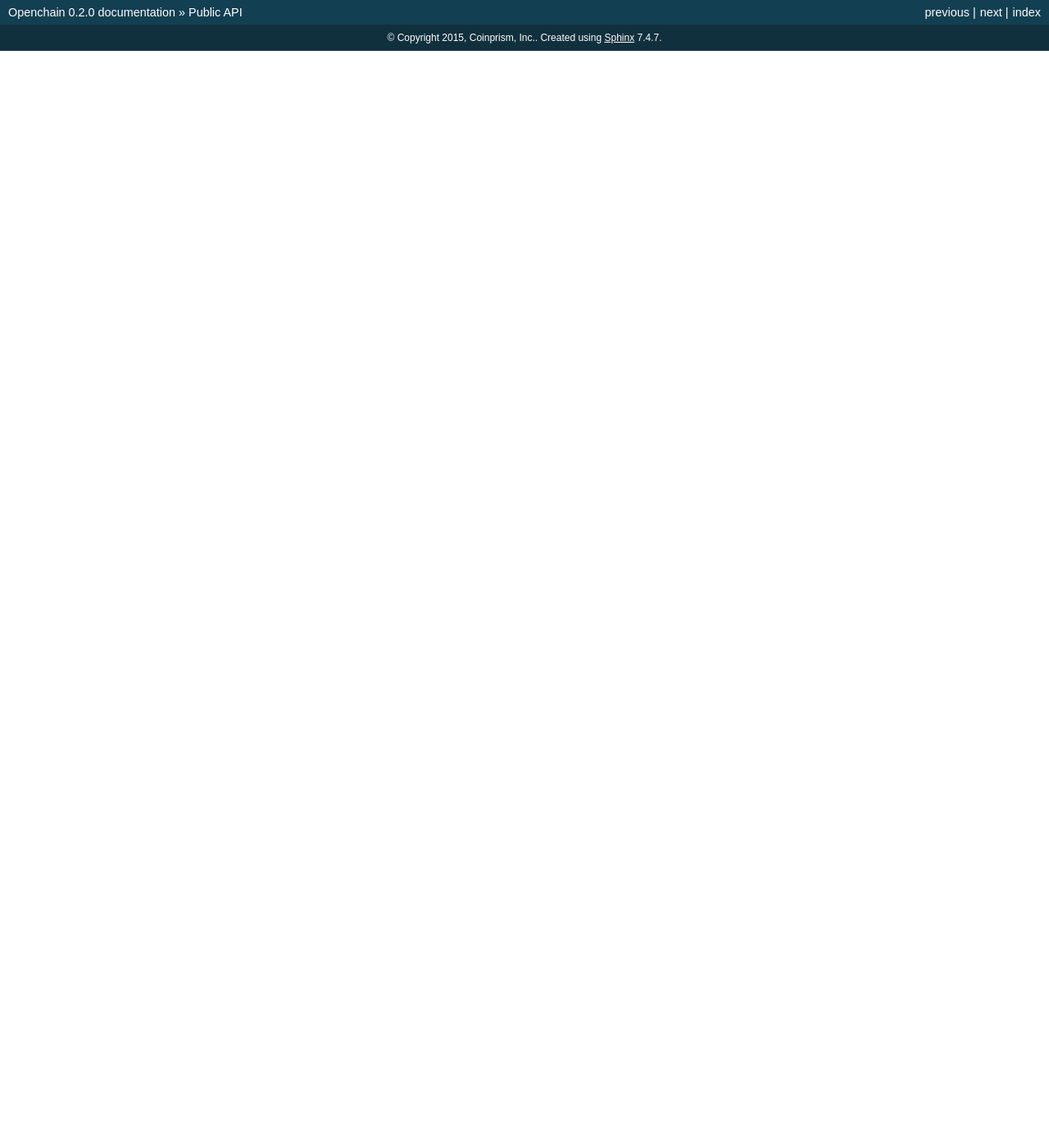
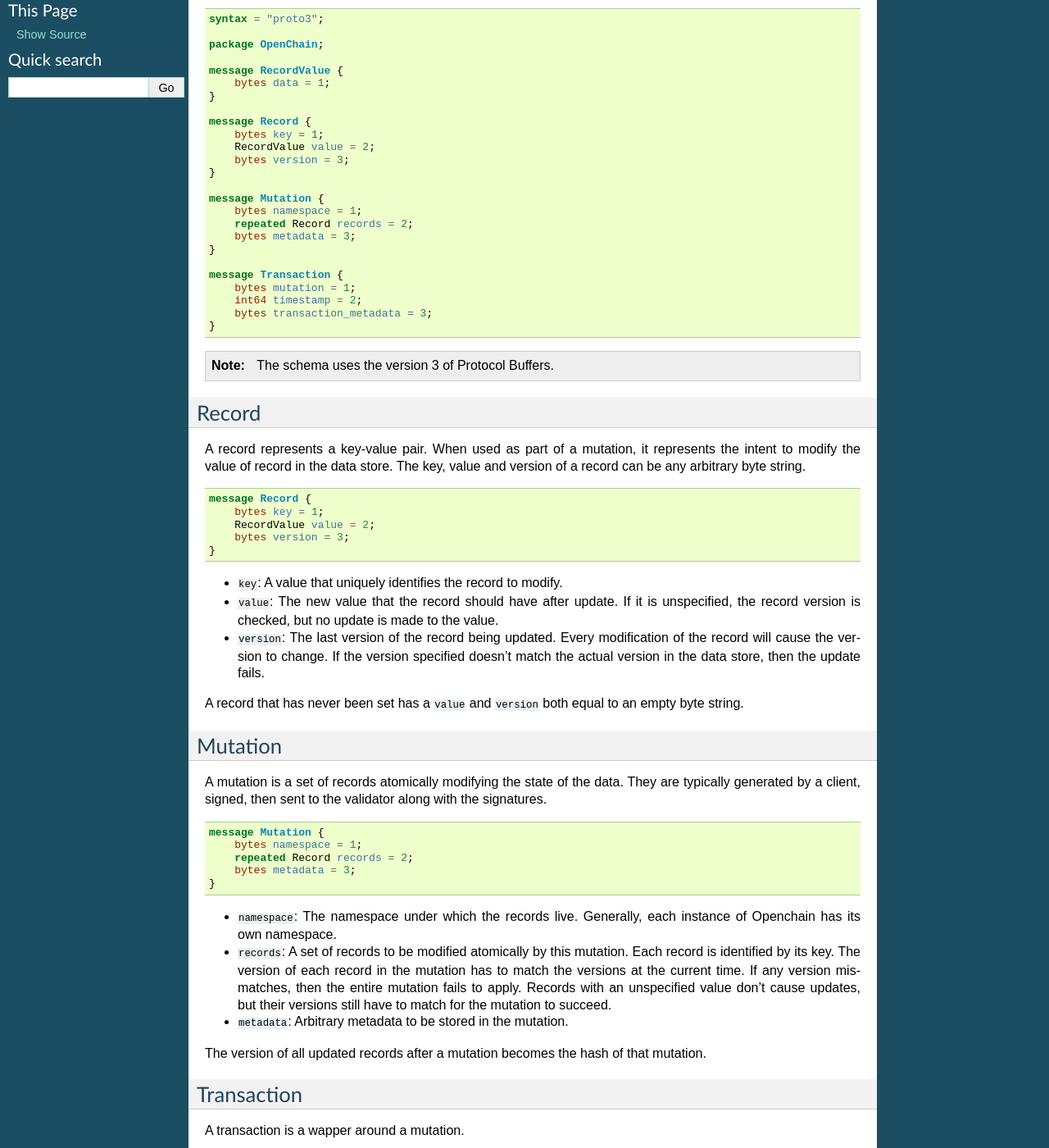
Before and after one commit to openchain/docs, a Sphinx documentation site: the page built from docs/source/api/data-structures.rst, in a window 1280 px wide and 1400 px high, scrolled down 270 px. Shown: the whole window at 82% size. Built offline with Sphinx 7.4.7, drawn with Linux system fonts in a browser that asks for light colours; before the commit the page ends 900 px from its top, so only the background shows below that; some of the changed text lies outside the part shown.

Commit message:
Write the section data-structures.rst

```diff
--- a/docs/source/api/data-structures.rst
+++ b/docs/source/api/data-structures.rst
@@ -1,6 +1,100 @@
-Public API
-==========
+Openchain data structures
+=========================
 
-.. todo::
+Openchain relies on several data structures for communication between clients and servers. These data structures are a key part of the Openchain API.
 
-   This section is not yet available.
+These data structures are serialized and deserialized using `Protocol Buffers <https://developers.google.com/protocol-buffers/>`_.
+
+Schema
+------
+
+The full schema is the following:
+
+.. code-block:: protobuf
+
+    syntax = "proto3";
+
+    package OpenChain;
+
+    message RecordValue {
+        bytes data = 1;
+    }
+
+    message Record {
+        bytes key = 1;
+        RecordValue value = 2;
+        bytes version = 3;
+    }
+
+    message Mutation {
+        bytes namespace = 1;
+        repeated Record records = 2;
+        bytes metadata = 3;
+    }
+
+    message Transaction {
+        bytes mutation = 1;
+        int64 timestamp = 2;
+        bytes transaction_metadata = 3;
+    }
+
+.. note:: The schema uses the version 3 of Protocol Buffers.
+
+.. _data-structures-records:
+
+Record
+------
+
+A record represents a key-value pair. When used as part of a mutation, it represents the intent to modify the value of record in the data store. The key, value and version of a record can be any arbitrary byte string.
+
+.. code-block:: protobuf
+
+    message Record {
+        bytes key = 1;
+        RecordValue value = 2;
+        bytes version = 3;
+    }
+
+* ``key``: A value that uniquely identifies the record to modify.
+* ``value``: The new value that the record should have after update. If it is unspecified, the record version is checked, but no update is made to the value.
+* ``version``: The last version of the record being updated. Every modification of the record will cause the version to change. If the version specified doesn't match the actual version in the data store, then the update fails.
+
+A record that has never been set has a ``value`` and ``version`` both equal to an empty byte string.
+
+.. _data-structures-mutation:
+
+Mutation
+--------
+
+A mutation is a set of records atomically modifying the state of the data. They are typically generated by a client, signed, then sent to the validator along with the signatures.
+
+.. code-block:: protobuf
+
+    message Mutation {
+        bytes namespace = 1;
+        repeated Record records = 2;
+        bytes metadata = 3;
+    }
+
+* ``namespace``: The namespace under which the records live. Generally, each instance of Openchain has its own namespace.
+* ``records``: A set of records to be modified atomically by this mutation. Each record is identified by its key. The version of each record in the mutation has to match the versions at the current time. If any version mismatches, then the entire mutation fails to apply. Records with an unspecified value don't cause updates, but their versions still have to match for the mutation to succeed.
+* ``metadata``: Arbitrary metadata to be stored in the mutation.
+
+The version of all updated records after a mutation becomes the hash of that mutation.
+
+Transaction
+-----------
+
+A transaction is a wapper around a mutation.
+
+.. code-block:: protobuf
+
+    message Transaction {
+        bytes mutation = 1;
+        int64 timestamp = 2;
+        bytes transaction_metadata = 3;
+    }
+
+* ``mutation``: The mutation applied by the transaction. It is represented as a byte string but deserialized according to the :ref:`Mutation schema <data-structures-mutation>`.
+* ``timestamp``: A timestamp for the transaction.
+* ``transaction_metadata``: Arbitrary metadata to be stored in the mutation. This will typically contain a digital signature of the mutation by the required parties.
```
